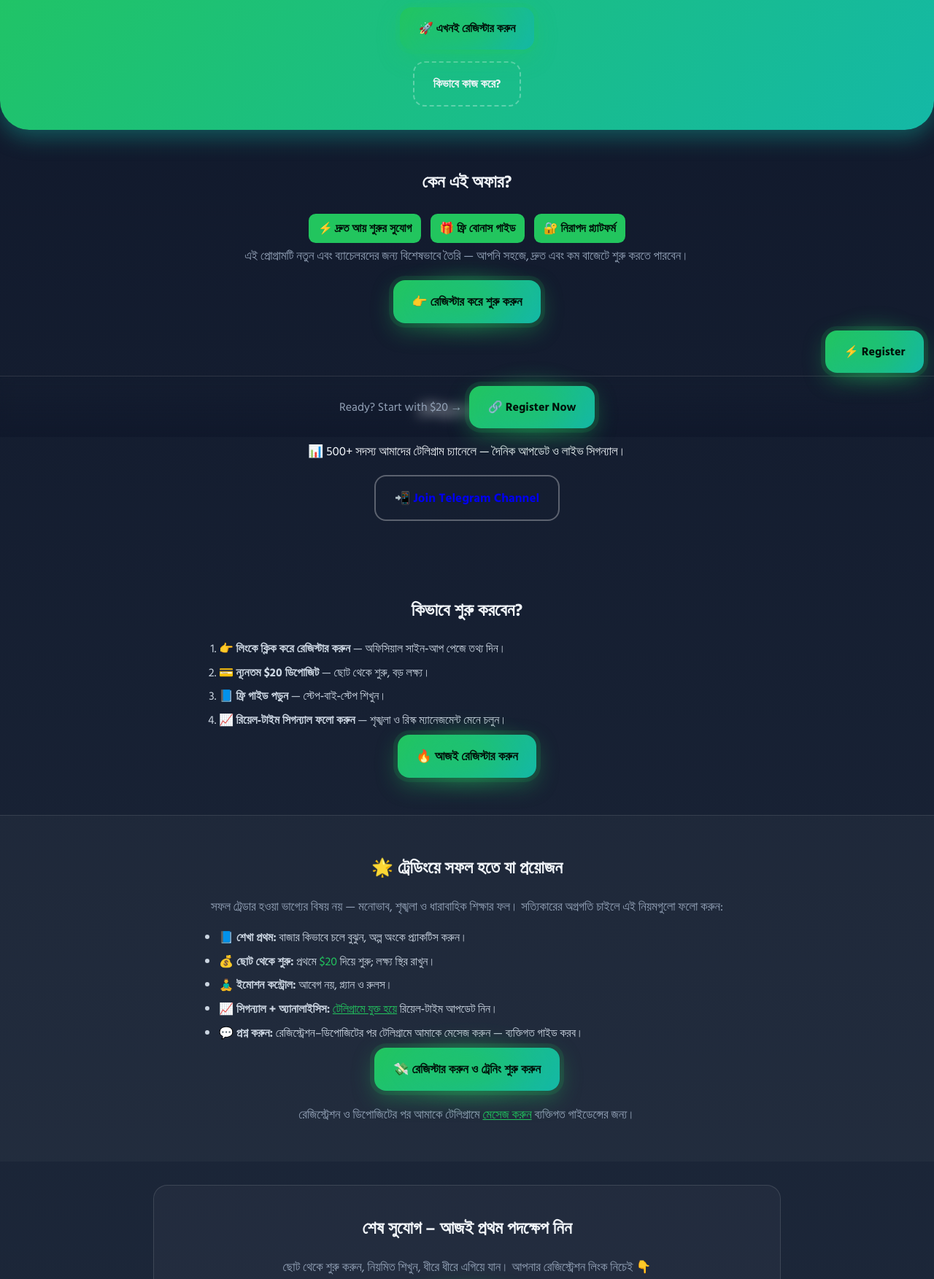
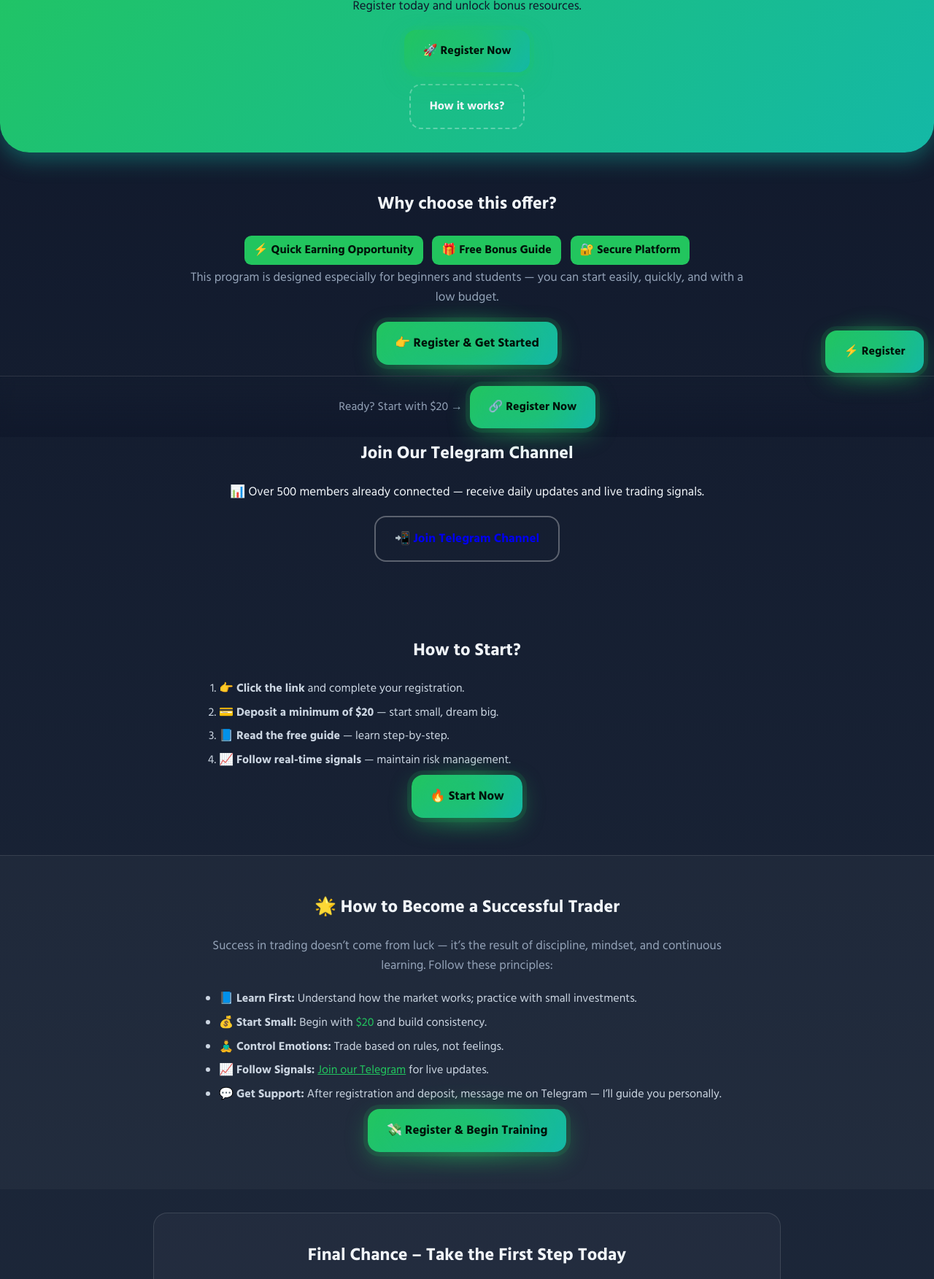
Before and after one commit to ziko113/SmartTreading-Signals, a plain HTML site: page index.html in a window 1280 px wide. Shown: the part 201-1954 px from the top of the page at 73% size. Drawn offline with Linux system fonts and the light colour scheme.

Commit message:
Update index.html

```diff
--- a/index.html
+++ b/index.html
@@ -1,19 +1,18 @@
-<!DOCTYPE html><html lang="bn">
-<head>
+<!DOCTYPE html><html lang="en"><head>
   <meta charset="utf-8" />
   <meta name="viewport" content="width=device-width, initial-scale=1" />
-  <title>💸 এখনই যোগ দিন – আপনার প্রথম $20‑তেই নতুন আয়ের দরজা খুলে দিন!</title>
-  <meta name="description" content="শুরু করুন ন্যূনতম $20 দিয়ে – ফ্রি গাইড, দ্রুত সাইন‑আপ, রিয়েল টাইম টেলিগ্রাম সিগন্যাল সহ। এখনই রেজিস্টার করুন!" />
-  <link href="https://fonts.googleapis.com/css2?family=Hind+Siliguri:wght@400;600;700&display=swap" rel="stylesheet">
+  <title>💸 Join Now – Start Your Earning Journey with Just $20!</title>
+  <meta name="description" content="Start your trading journey with a minimum of $20 — free guide, fast registration, and real-time Telegram signals. Register now and begin earning!" />
+  <link href="https://fonts.googleapis.com/css2?family=Hind:wght@400;600;700&display=swap" rel="stylesheet">
   <style>
     :root{--bg1:#0f172a;--bg2:#1e293b;--text:#f1f5f9;--muted:#94a3b8;--brand:#22c55e;--brand2:#14b8a6;--glow:rgba(34,197,94,.85)}
     *{box-sizing:border-box}
-    body{margin:0;font-family:'Hind Siliguri',sans-serif;background:linear-gradient(180deg,var(--bg1),var(--bg2));color:var(--text);text-align:center}
+    body{margin:0;font-family:'Hind',sans-serif;background:linear-gradient(180deg,var(--bg1),var(--bg2));color:var(--text);text-align:center}
     header{padding:3rem 1rem 2rem;background:linear-gradient(135deg,var(--brand),var(--brand2));color:#0f172a;border-bottom-left-radius:40px;border-bottom-right-radius:40px;box-shadow:0 10px 30px rgba(20,184,166,.4)}
-    h1{font-size:2.2rem;margin:0 0 1rem}
+    h1{font-size:2.4rem;margin:0 0 1rem}
     p{max-width:760px;margin:0 auto 1.2rem;font-size:1.06rem}
     section{padding:2rem 1rem}
-    .highlight{color:var(--bg1);background:#d1fae5;padding:.1rem .4rem;border-radius:.4rem}
+    .highlight{color:var(--bg1);background:#d1fae5;padding:.12rem .44rem;border-radius:.44rem}
     .btn{display:inline-block;text-decoration:none;font-weight:800;border-radius:1rem;padding:1rem 1.6rem}
     .btn-primary{background:linear-gradient(135deg,var(--brand),var(--brand2));color:#00130a;box-shadow:0 0 0 6px rgba(34,197,94,.12),0 10px 30px rgba(34,197,94,.35);position:relative;isolation:isolate}
     .btn-primary::after{content:"";position:absolute;inset:-6px;border-radius:1.2rem;background:radial-gradient(40% 60% at 50% 50%,var(--glow),transparent);filter:blur(16px);z-index:-1;opacity:.8}
@@ -29,81 +28,61 @@
     .float-btn{position:fixed;right:14px;bottom:88px;z-index:60}
     .cta-card{max-width:860px;margin:0 auto;background:rgba(255,255,255,.03);border:1px solid rgba(255,255,255,.12);border-radius:1.2rem;padding:1.2rem}
     footer{margin-top:2rem;padding:1.2rem;border-top:1px solid rgba(255,255,255,.15);font-size:.92rem;color:var(--muted)}
-    @media (min-width: 820px){h1{font-size:2.6rem}}
+    @media (min-width: 820px){h1{font-size:2.8rem}}
   </style>
 </head>
 <body>
   <header>
     <div class="kicker">LIMITED BONUS FOR NEW MEMBERS 🔥</div>
-    <h1>💸 এখনই যোগ দিন – আপনার প্রথম $20‑তেই <span class="highlight">নতুন আয়ের দরজা</span> খুলে দিন!</h1>
-    <p>মাত্র কয়েক মিনিটেই একাউন্ট খুলুন, ফ্রি গাইড নিন এবং রিয়েল‑টাইম সিগন্যাল পান। আজ রেজিস্টার করলে বোনাস রিসোর্স আনলক হবে।</p>
-    <a class="btn btn-primary" aria-label="Register now via CPA link" href="https://track.kingfin.com/cpa?offer_id=25&affiliate_id=2531294&subid_1=your_subid" target="_blank" rel="nofollow sponsored noopener">🚀 <span>এখনই রেজিস্টার করুন</span></a>
-    <div style="margin-top:1rem"><a class="btn btn-secondary" href="#how">কিভাবে কাজ করে?</a></div>
-  </header>
-
-  <section>
-    <h2>কেন এই অফার?</h2>
-    <div class="badge">⚡ দ্রুত আয় শুরুর সুযোগ</div>
-    <div class="badge">🎁 ফ্রি বোনাস গাইড</div>
-    <div class="badge">🔐 নিরাপদ প্ল্যাটফর্ম</div>
-    <p class="muted">এই প্রোগ্রামটি নতুন এবং ব্যাচেলরদের জন্য বিশেষভাবে তৈরি — আপনি সহজে, দ্রুত এবং কম বাজেটে শুরু করতে পারবেন।</p>
-    <p><a class="btn btn-primary" href="https://track.kingfin.com/cpa?offer_id=25&affiliate_id=2531294&subid_1=your_subid" target="_blank" rel="nofollow sponsored noopener">👉 <span>রেজিস্টার করে শুরু করুন</span></a></p>
-  </section>
-
-  <section>
-    <h2>টেলিগ্রামে যুক্ত হোন</h2>
-    <p>📊 500+ সদস্য আমাদের টেলিগ্রাম চ্যানেলে — দৈনিক আপডেট ও লাইভ সিগন্যাল।</p>
+    <h1>💸 Join Now – <span class="highlight">Start Your Earning Journey</span> with Just $20!</h1>
+    <p>Open an account in minutes, grab your free guide, and get real-time trading signals on Telegram. Register today and unlock bonus resources.</p>
+    <a class="btn btn-primary" href="https://track.kingfin.com/cpa?offer_id=25&affiliate_id=2531294&subid_1=your_subid" target="_blank">🚀 Register Now</a>
+    <div style="margin-top:1rem"><a class="btn btn-secondary" href="#how">How it works?</a></div>
+  </header>  <section>
+    <h2>Why choose this offer?</h2>
+    <div class="badge">⚡ Quick Earning Opportunity</div>
+    <div class="badge">🎁 Free Bonus Guide</div>
+    <div class="badge">🔐 Secure Platform</div>
+    <p class="muted">This program is designed especially for beginners and students — you can start easily, quickly, and with a low budget.</p>
+    <p><a class="btn btn-primary" href="https://track.kingfin.com/cpa?offer_id=25&affiliate_id=2531294&subid_1=your_subid" target="_blank">👉 Register & Get Started</a></p>
+  </section>  <section>
+    <h2>Join Our Telegram Channel</h2>
+    <p>📊 Over 500 members already connected — receive daily updates and live trading signals.</p>
     <p><a class="btn" style="border:2px solid rgba(255,255,255,.3)" href="https://t.me/smarttreading_signal" target="_blank">📲 Join Telegram Channel</a></p>
-  </section>
-
-  <section id="how">
-    <h2>কিভাবে শুরু করবেন?</h2>
+  </section>  <section id="how">
+    <h2>How to Start?</h2>
     <ol class="list">
-      <li>👉 <b>লিংকে ক্লিক করে রেজিস্টার করুন</b> — অফিসিয়াল সাইন‑আপ পেজে তথ্য দিন।</li>
-      <li>💳 <b>ন্যূনতম $20 ডিপোজিট</b> — ছোট থেকে শুরু, বড় লক্ষ্য।</li>
-      <li>📘 <b>ফ্রি গাইড পড়ুন</b> — স্টেপ‑বাই‑স্টেপ শিখুন।</li>
-      <li>📈 <b>রিয়েল‑টাইম সিগন্যাল ফলো করুন</b> — শৃঙ্খলা ও রিস্ক ম্যানেজমেন্ট মেনে চলুন।</li>
+      <li>👉 <b>Click the link</b> and complete your registration.</li>
+      <li>💳 <b>Deposit a minimum of $20</b> — start small, dream big.</li>
+      <li>📘 <b>Read the free guide</b> — learn step-by-step.</li>
+      <li>📈 <b>Follow real-time signals</b> — maintain risk management.</li>
     </ol>
-    <p><a class="btn btn-primary" href="https://track.kingfin.com/cpa?offer_id=25&affiliate_id=2531294&subid_1=your_subid" target="_blank" rel="nofollow sponsored noopener">🔥 <span>আজই রেজিস্টার করুন</span></a></p>
-  </section>
-
-  <section style="background:rgba(255,255,255,.03);border-top:1px solid rgba(255,255,255,.1)">
-    <h2>🌟 ট্রেডিংয়ে সফল হতে যা প্রয়োজন</h2>
-    <p class="muted" style="max-width:780px;margin:0 auto 1rem">সফল ট্রেডার হওয়া ভাগ্যের বিষয় নয় — মনোভাব, শৃঙ্খলা ও ধারাবাহিক শিক্ষার ফল। সত্যিকারের অগ্রগতি চাইলে এই নিয়মগুলো ফলো করুন:</p>
+    <p><a class="btn btn-primary" href="https://track.kingfin.com/cpa?offer_id=25&affiliate_id=2531294&subid_1=your_subid" target="_blank">🔥 Start Now</a></p>
+  </section>  <section style="background:rgba(255,255,255,.03);border-top:1px solid rgba(255,255,255,.1)">
+    <h2>🌟 How to Become a Successful Trader</h2>
+    <p class="muted">Success in trading doesn’t come from luck — it’s the result of discipline, mindset, and continuous learning. Follow these principles:</p>
     <ul class="list">
-      <li><b>📘 শেখা প্রথম:</b> বাজার কিভাবে চলে বুঝুন, অল্প অংকে প্র্যাকটিস করুন।</li>
-      <li><b>💰 ছোট থেকে শুরু:</b> প্রথমে <span style="color:var(--brand)">$20</span> দিয়ে শুরু; লক্ষ্য স্থির রাখুন।</li>
-      <li><b>🧘‍♂️ ইমোশন কন্ট্রোল:</b> আবেগ নয়, প্ল্যান ও রুলস।</li>
-      <li><b>📈 সিগন্যাল + অ্যানালাইসিস:</b> <a href="https://t.me/smarttreading_signal" target="_blank" style="color:var(--brand)">টেলিগ্রামে যুক্ত হয়ে</a> রিয়েল‑টাইম আপডেট নিন।</li>
-      <li><b>💬 প্রশ্ন করুন:</b> রেজিস্ট্রেশন–ডিপোজিটের পর টেলিগ্রামে আমাকে মেসেজ করুন — ব্যক্তিগত গাইড করব।</li>
+      <li><b>📘 Learn First:</b> Understand how the market works; practice with small investments.</li>
+      <li><b>💰 Start Small:</b> Begin with <span style="color:var(--brand)">$20</span> and build consistency.</li>
+      <li><b>🧘‍♂ Control Emotions:</b> Trade based on rules, not feelings.</li>
+      <li><b>📈 Follow Signals:</b> <a href="https://t.me/smarttreading_signal" target="_blank" style="color:var(--brand)">Join our Telegram</a> for live updates.</li>
+      <li><b>💬 Get Support:</b> After registration and deposit, message me on Telegram — I’ll guide you personally.</li>
     </ul>
-    <p><a class="btn btn-primary" href="https://track.kingfin.com/cpa?offer_id=25&affiliate_id=2531294&subid_1=your_subid" target="_blank" rel="nofollow sponsored noopener">💸 <span>রেজিস্টার করুন ও ট্রেনিং শুরু করুন</span></a></p>
-    <p class="muted">রেজিস্ট্রেশন ও ডিপোজিটের পর আমাকে টেলিগ্রামে <a href="https://t.me/smarttreading_signal" target="_blank" style="color:var(--brand)">মেসেজ করুন</a> ব্যক্তিগত গাইডেন্সের জন্য।</p>
-  </section>
-
-  <section>
+    <p><a class="btn btn-primary" href="https://track.kingfin.com/cpa?offer_id=25&affiliate_id=2531294&subid_1=your_subid" target="_blank">💸 Register & Begin Training</a></p>
+  </section>  <section>
     <div class="cta-card">
-      <h2>শেষ সুযোগ – আজই প্রথম পদক্ষেপ নিন</h2>
-      <p class="muted">ছোট থেকে শুরু করুন, নিয়মিত শিখুন, ধীরে ধীরে এগিয়ে যান। আপনার রেজিস্ট্রেশন লিংক নিচেই 👇</p>
-      <p><a class="btn btn-primary" href="https://track.kingfin.com/cpa?offer_id=25&affiliate_id=2531294&subid_1=your_subid" target="_blank" rel="nofollow sponsored noopener">🚀 <span>এখনই রেজিস্টার করুন</span></a></p>
+      <h2>Final Chance – Take the First Step Today</h2>
+      <p class="muted">Start small, keep learning, and grow consistently. Your registration link is below 👇</p>
+      <p><a class="btn btn-primary" href="https://track.kingfin.com/cpa?offer_id=25&affiliate_id=2531294&subid_1=your_subid" target="_blank">🚀 Register Now</a></p>
     </div>
-  </section>
-
-  <div class="sticky-cta" role="region" aria-label="Sticky register bar">
+  </section>  <div class="sticky-cta">
     <div class="wrap">
       <span class="muted">Ready? Start with $20 →</span>
-      <a class="btn btn-primary" href="https://track.kingfin.com/cpa?offer_id=25&affiliate_id=2531294&subid_1=your_subid" target="_blank" rel="nofollow sponsored noopener">🔗 <span>Register Now</span></a>
+      <a class="btn btn-primary" href="https://track.kingfin.com/cpa?offer_id=25&affiliate_id=2531294&subid_1=your_subid" target="_blank">🔗 Register Now</a>
     </div>
-  </div>
-
-  <div class="float-btn">
-    <a class="btn btn-primary" href="https://track.kingfin.com/cpa?offer_id=25&affiliate_id=2531294&subid_1=your_subid" target="_blank" aria-label="Floating register button" rel="nofollow sponsored noopener">⚡ Register</a>
-  </div>
-
-  <footer>
-    © <span id="y"></span> StartWith20 • শিক্ষামূলক উদ্দেশ্যে • <a class="muted" href="https://t.me/smarttreading_signal" target="_blank">@smarttreading_signal</a>
-  </footer>
-
-  <script>document.getElementById("y").textContent=new Date().getFullYear();</script>
-</body>
+  </div>  <div class="float-btn">
+    <a class="btn btn-primary" href="https://track.kingfin.com/cpa?offer_id=25&affiliate_id=2531294&subid_1=your_subid" target="_blank">⚡ Register</a>
+  </div>  <footer>
+    © <span id="y"></span> StartWith20 • For educational purposes only • <a class="muted" href="https://t.me/smarttreading_signal" target="_blank">@smarttreading_signal</a>
+  </footer>  <script>document.getElementById('y').textContent=new Date().getFullYear();</script></body>
 </html>
```
